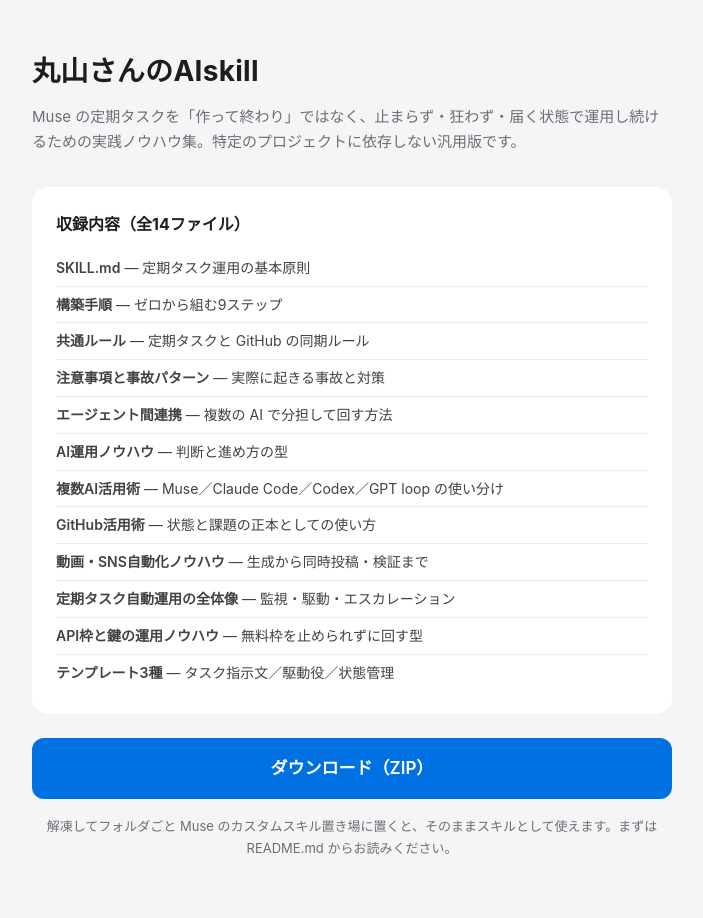
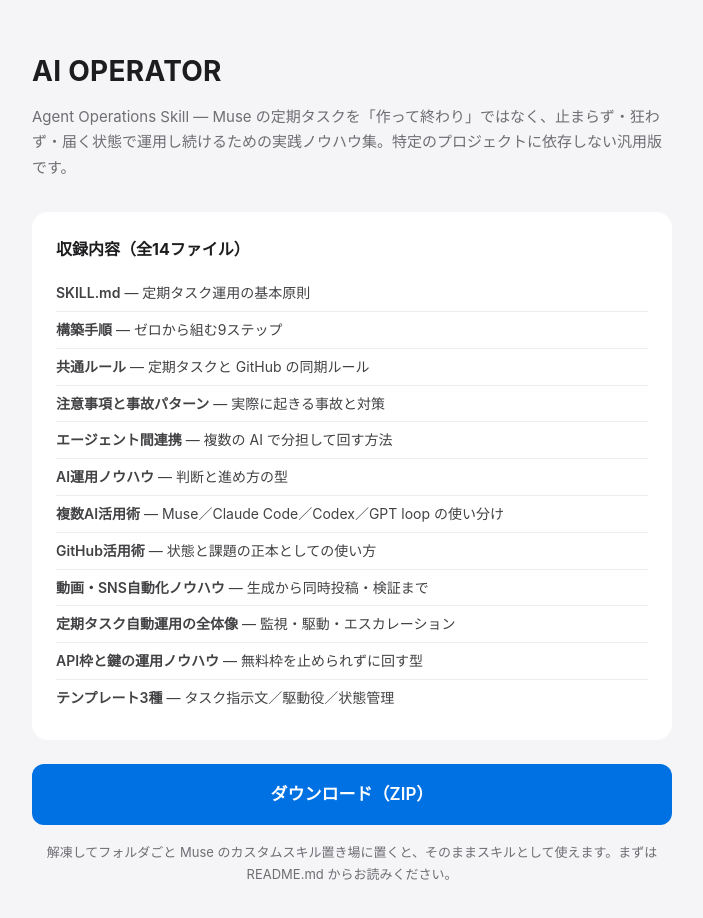
Before and after one commit to marumaru00/ai-operator, a plain HTML site: page index.html in a window 1280 px wide. Shown: the whole page, without its empty margins (288-991 px from the left). Drawn offline with Linux system fonts and the light colour scheme.

Commit message:
AI OPERATOR に改名（通称：丸山さんのAIskill）

```diff
--- a/index.html
+++ b/index.html
@@ -3,7 +3,7 @@
 <head>
 <meta charset="UTF-8">
 <meta name="viewport" content="width=device-width, initial-scale=1.0">
-<title>丸山さんのAIskill</title>
+<title>AI OPERATOR — Agent Operations Skill</title>
 <style>
   :root { color-scheme: light dark; }
   * { box-sizing: border-box; margin: 0; padding: 0; }
@@ -39,8 +39,8 @@
 </head>
 <body>
 <div class="wrap">
-  <h1>丸山さんのAIskill</h1>
-  <p class="sub">Muse の定期タスクを「作って終わり」ではなく、止まらず・狂わず・届く状態で運用し続けるための実践ノウハウ集。特定のプロジェクトに依存しない汎用版です。</p>
+  <h1>AI OPERATOR</h1>
+  <p class="sub">Agent Operations Skill — Muse の定期タスクを「作って終わり」ではなく、止まらず・狂わず・届く状態で運用し続けるための実践ノウハウ集。特定のプロジェクトに依存しない汎用版です。</p>
 
   <div class="card">
     <h2>収録内容（全14ファイル）</h2>
@@ -60,7 +60,7 @@
     </ul>
   </div>
 
-  <a class="btn" href="./scheduled-task-automation-skillset.zip" download>ダウンロード（ZIP）</a>
+  <a class="btn" href="./ai-operator-skill.zip" download>ダウンロード（ZIP）</a>
   <p class="note">解凍してフォルダごと Muse のカスタムスキル置き場に置くと、そのままスキルとして使えます。まずは README.md からお読みください。</p>
 </div>
 </body>
```
Also changed, not shown: 3 other files.
